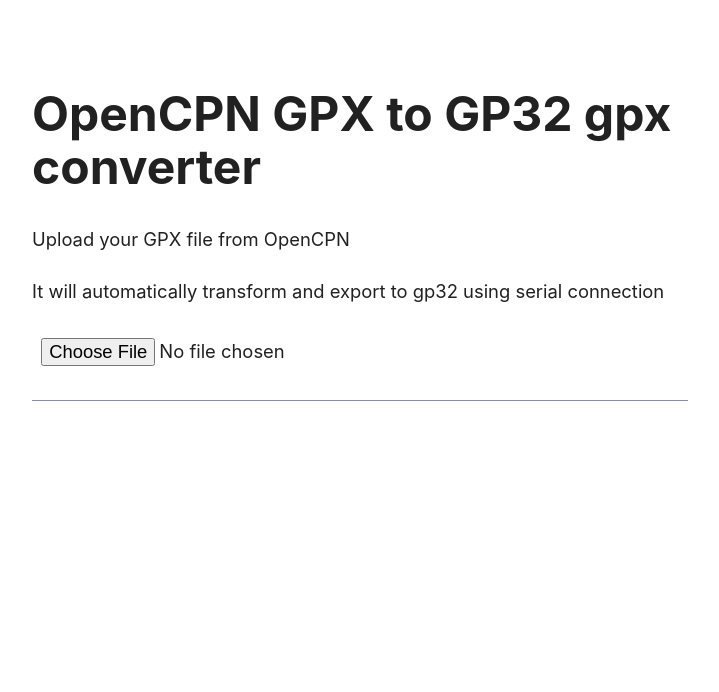
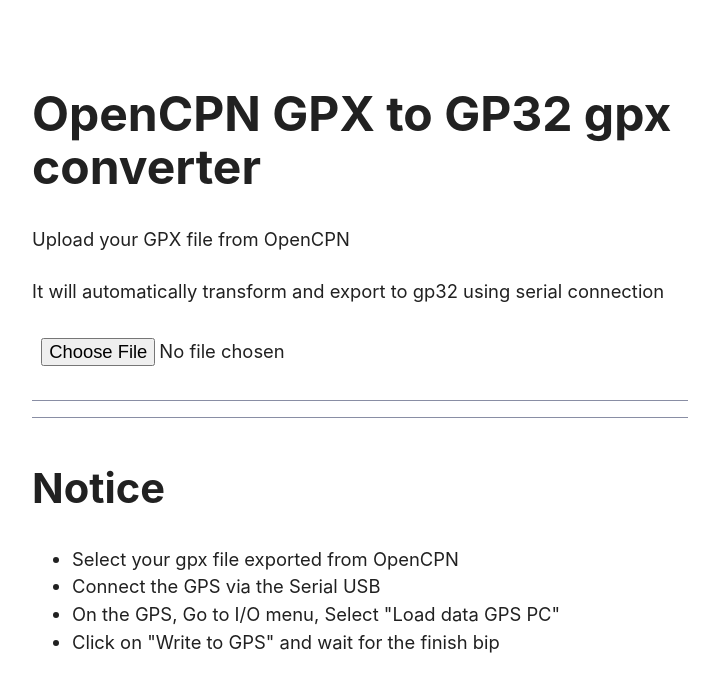
Before and after one commit to PepinNucleaire/gpx-gp32, a Vue app: page / in a window 1280 px wide. Shown: the top 692 px of the page, without its empty margins (280-999 px from the left). Built offline with nearby package versions, Linux system fonts and the light colour scheme.

Commit message:
maj gp32

```diff
--- a/src/App.vue
+++ b/src/App.vue
@@ -39,9 +39,9 @@
     <div v-if="hasSerial && serialDisplay">
       <button v-if="connected" style="background-color: green"></button>
       <button v-if="!connected" style="background-color: red"></button>
-      <button @click="selectSerial">Connect to Serial</button>
-      <button @click="disconnect">Reset</button>
-      <button @click="writeNmea">Write to GPS</button>
+      <button @click="selectSerial">Connect to the GPS</button>
+      <button v-if="connected" @click="disconnect">Reset</button><br />
+      <button v-if="connected" @click="writeNmea">Write to GPS</button>
       <hr />
       <p>Avancement {{ lineNumber }} / {{ nmeaToWrite.length }} waypoints</p>
     </div>
@@ -49,6 +49,14 @@
       You must have Google Chrome or Edge to use this website as Web Serial API
       is only supported on these browsers
     </div>
+    <hr />
+    <h2>Notice</h2>
+    <ul>
+      <li>Select your gpx file exported from OpenCPN</li>
+      <li>Connect the GPS via the Serial USB</li>
+      <li>On the GPS, Go to I/O menu, Select "Load data GPS PC"</li>
+      <li>Click on "Write to GPS" and wait for the finish bip</li>
+    </ul>
   </main>
 </template>
 
```
